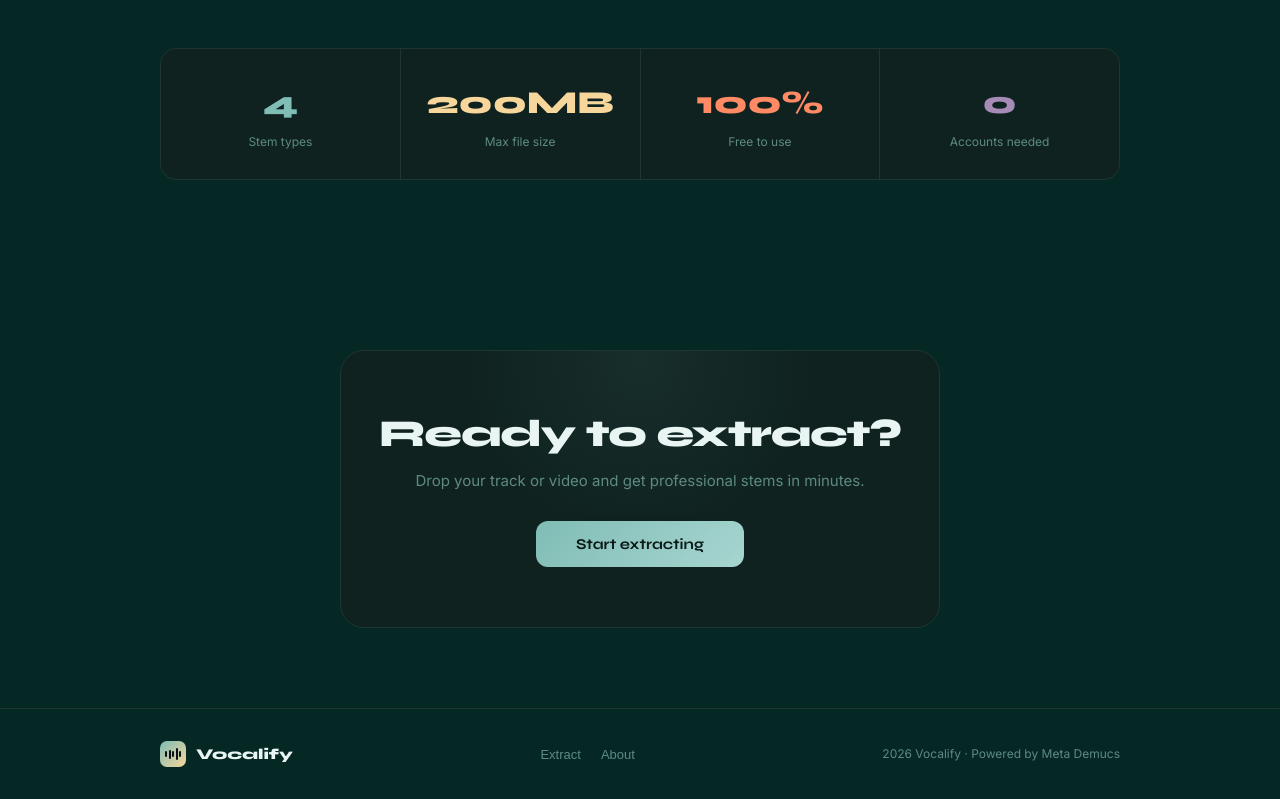
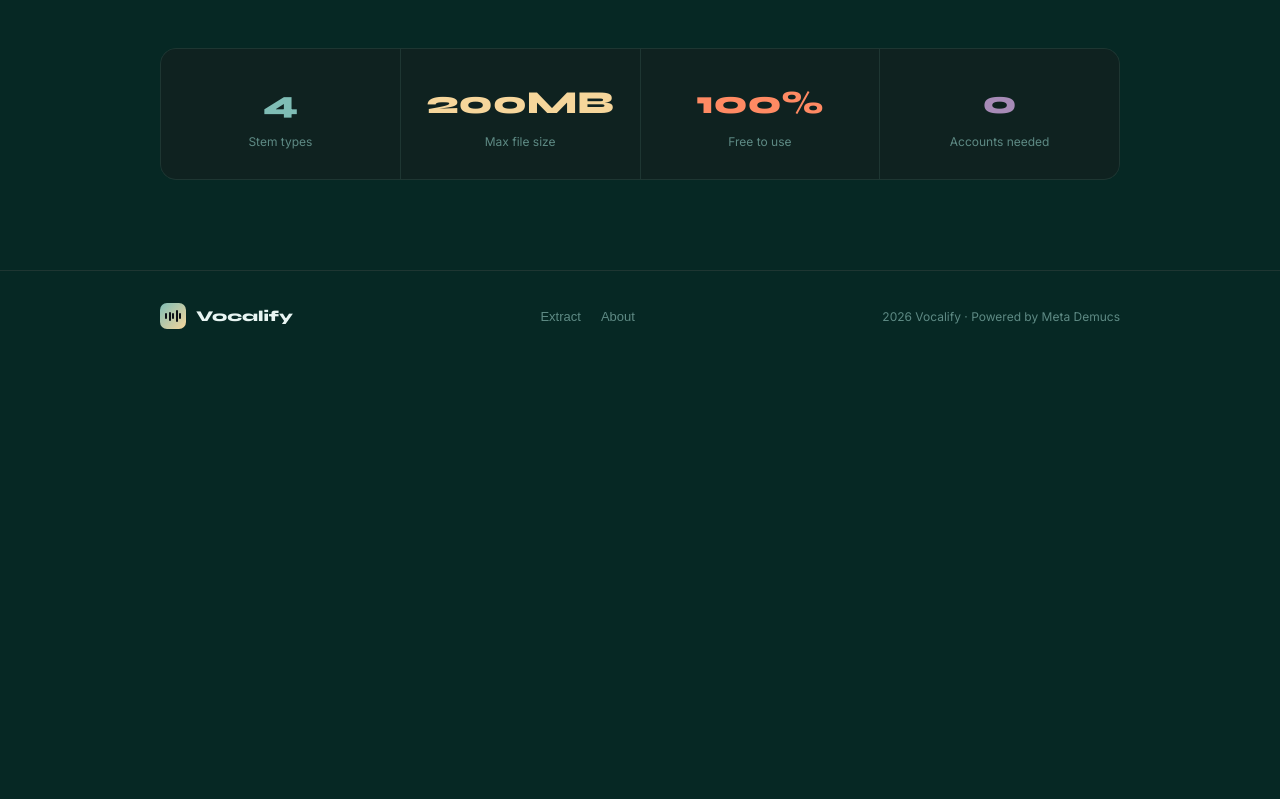
Before and after one commit to khadija1029/Vocalify, a Next.js app in the folder frontend/: page / in a window 1280 px wide. Shown: the part 3013-3812 px from the top of the page. After the commit the page ends 3374 px from the top, so only its background shows below. Built offline with nearby package versions, Linux system fonts and the light colour scheme; no server answers.

Commit message:
frontend chnges

```diff
--- a/frontend/src/app/page.tsx
+++ b/frontend/src/app/page.tsx
@@ -366,29 +366,6 @@ export default function Home() {
         </div>
       </section>
 
-      {/* CTA */}
-      <section style={{ padding: '80px 24px', position: 'relative', zIndex: 1 }}>
-        <div style={{
-          maxWidth: 600, margin: '0 auto', textAlign: 'center', padding: '60px 36px',
-          background: 'var(--surface)', border: '1px solid var(--border)', borderRadius: 24,
-          position: 'relative', overflow: 'hidden'
-        }}>
-          <div style={{
-            position: 'absolute', top: '-50%', left: '50%', transform: 'translateX(-50%)',
-            width: 400, height: 300, pointerEvents: 'none',
-            background: 'radial-gradient(circle, rgba(127,189,181,0.08) 0%, transparent 70%)'
-          }} />
-          <h2 style={{ fontFamily: 'Syne, sans-serif', fontSize: 'clamp(26px, 4vw, 38px)', fontWeight: 800, letterSpacing: '-0.03em', marginBottom: 12, position: 'relative' }}>
-            Ready to extract?
-          </h2>
-          <p style={{ color: 'var(--muted)', marginBottom: 28, fontSize: 15, lineHeight: 1.6, position: 'relative' }}>
-            Drop your track or video and get professional stems in minutes.
-          </p>
-          <button className="btn-primary" onClick={() => scrollTo(uploadRef)} style={{ padding: '14px 40px', borderRadius: 12, fontSize: 15, position: 'relative' }}>
-            Start extracting
-          </button>
-        </div>
-      </section>
 
       {/* FOOTER */}
       <footer style={{ borderTop: '1px solid var(--border)', padding: '32px 24px', position: 'relative', zIndex: 1 }}>
```
